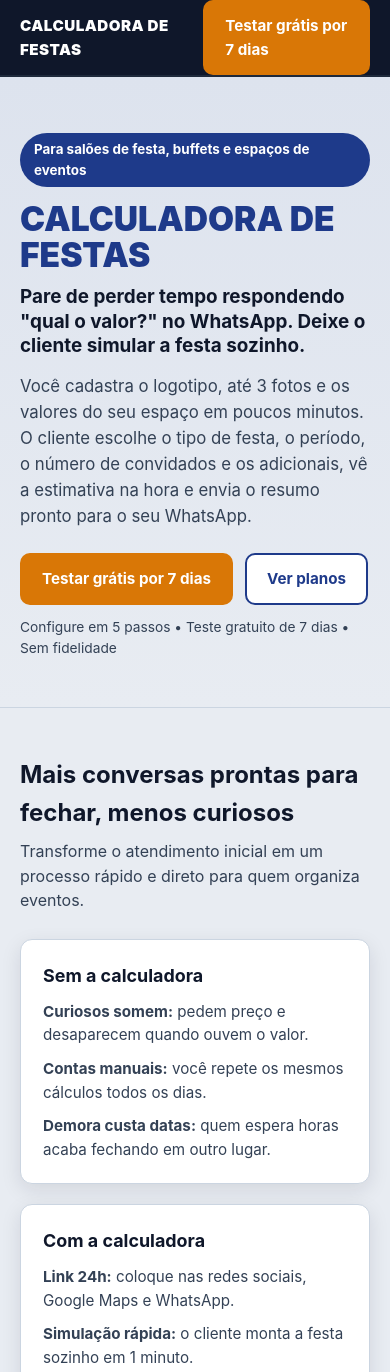
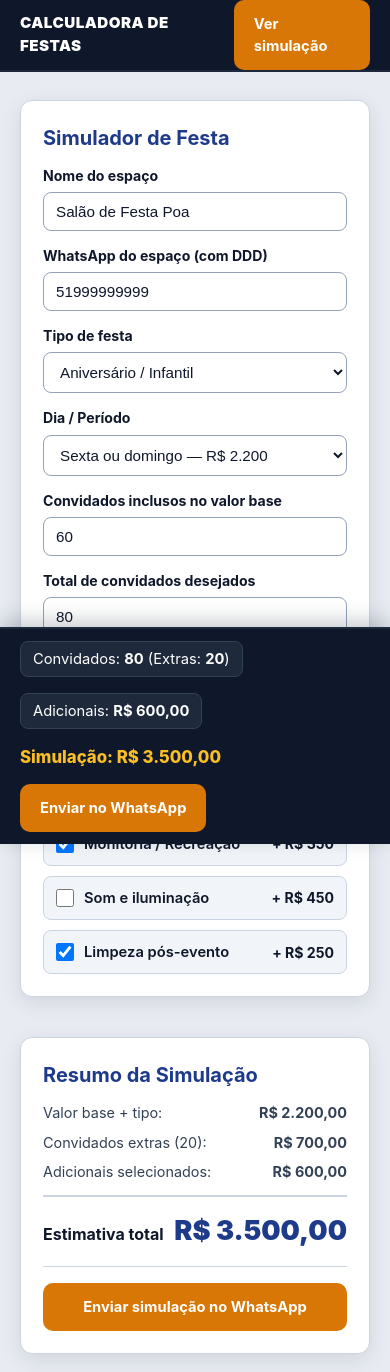
Before and after one commit to voamaisdesign/calculadora-de-festas, a plain HTML site: page index.html in a window 390 px wide. Shown: the top 1372 px of the page. Drawn offline with Linux system fonts and the light colour scheme.

Commit message:
Update index.html

```diff
--- a/index.html
+++ b/index.html
@@ -3,7 +3,7 @@
 <head>
   <meta charset="UTF-8" />
   <meta name="viewport" content="width=device-width, initial-scale=1.0" />
-  <title>Landing Page — Calculadora de Festas</title>
+  <title>Calculadora de Festas — Simulador</title>
   <style>
     :root {
       --bg: #e8ecf2;
@@ -36,8 +36,8 @@
       font-family: -apple-system, BlinkMacSystemFont, "Segoe UI", Roboto, Helvetica, Arial, sans-serif;
       background: var(--bg);
       color: var(--text);
-      line-height: 1.55;
-      -webkit-font-smoothing: antialiased;
+      line-height: 1.5;
+      padding-bottom: 92px;
     }
 
     .container {
@@ -57,8 +57,8 @@
       display: flex;
       align-items: center;
       justify-content: space-between;
-      min-height: 70px;
-      gap: 16px;
+      min-height: 68px;
+      gap: 12px;
     }
 
     .brand {
@@ -69,31 +69,14 @@
       text-decoration: none;
     }
 
-    .nav-links {
-      display: flex;
-      align-items: center;
-      gap: 20px;
-    }
-
-    .nav-links a:not(.btn) {
-      color: #e2e8f0;
-      text-decoration: none;
-      font-weight: 600;
-      font-size: 0.92rem;
-    }
-
-    .nav-links a:not(.btn):hover {
-      color: #fbbf24;
-    }
-
     .btn {
       display: inline-flex;
       align-items: center;
       justify-content: center;
-      padding: 12px 20px;
+      padding: 11px 18px;
       border-radius: 10px;
       font-weight: 700;
-      font-size: 0.95rem;
+      font-size: 0.92rem;
       text-decoration: none;
       border: 2px solid transparent;
       cursor: pointer;
@@ -102,94 +85,14 @@
     .btn-cta { background: var(--cta); color: #ffffff; }
     .btn-cta:hover { background: var(--cta-hover); }
 
-    .btn-outline {
-      background: var(--surface);
-      color: var(--primary);
-      border-color: var(--primary);
+    main { padding: 28px 0; }
+
+    .layout {
+      display: grid;
+      grid-template-columns: 1.35fr 0.9fr;
+      gap: 22px;
+      align-items: start;
     }
-    .btn-outline:hover { background: var(--badge-bg); }
-
-    .hero {
-      padding: 56px 0 48px;
-      background: linear-gradient(180deg, #dde3ee 0%, #e8ecf2 100%);
-      border-bottom: 1px solid var(--border-light);
-    }
-
-    .pill {
-      display: inline-block;
-      background: var(--primary);
-      color: #ffffff;
-      font-weight: 700;
-      font-size: 0.84rem;
-      padding: 6px 14px;
-      border-radius: 999px;
-      margin-bottom: 14px;
-    }
-
-    h1 {
-      font-size: clamp(2.1rem, 4.5vw, 3.4rem);
-      line-height: 1.08;
-      color: var(--primary);
-      text-transform: uppercase;
-      font-weight: 900;
-      margin-bottom: 12px;
-    }
-
-    .hero-tagline {
-      font-size: clamp(1.18rem, 2.2vw, 1.5rem);
-      line-height: 1.3;
-      font-weight: 700;
-      color: var(--text);
-      margin-bottom: 14px;
-      max-width: 54ch;
-    }
-
-    .lead {
-      font-size: 1.05rem;
-      color: var(--text-secondary);
-      max-width: 62ch;
-      margin-bottom: 24px;
-    }
-
-    .hero-actions {
-      display: flex;
-      flex-wrap: wrap;
-      gap: 12px;
-      margin-bottom: 12px;
-    }
-
-    .micro {
-      font-size: 0.86rem;
-      color: var(--text-secondary);
-    }
-
-    section { padding: 48px 0; }
-
-    .section-alt {
-      background: var(--surface-alt);
-      border-top: 1px solid var(--border-light);
-      border-bottom: 1px solid var(--border-light);
-    }
-
-    .section-head {
-      max-width: 680px;
-      margin-bottom: 26px;
-    }
-
-    .section-head h2 {
-      font-size: clamp(1.5rem, 2.6vw, 2.05rem);
-      margin-bottom: 8px;
-      color: var(--text);
-    }
-
-    .section-head p {
-      color: var(--text-secondary);
-      font-size: 1rem;
-    }
-
-    .grid-2 { display: grid; grid-template-columns: repeat(2, 1fr); gap: 20px; }
-    .grid-3 { display: grid; grid-template-columns: repeat(3, 1fr); gap: 20px; }
-    .grid-5 { display: grid; grid-template-columns: repeat(5, 1fr); gap: 14px; }
 
     .card {
       background: var(--surface);
@@ -197,100 +100,145 @@
       border-radius: var(--radius);
       padding: 22px;
       box-shadow: var(--shadow);
+      margin-bottom: 18px;
     }
 
-    .card h3 { margin-bottom: 10px; font-size: 1.12rem; color: var(--text); }
-    .card p, .card li { color: var(--text-secondary); font-size: 0.95rem; }
-    .card ul { list-style: none; display: grid; gap: 10px; }
-
-    .step-badge {
-      display: inline-block;
-      background: var(--badge-bg);
+    .card h1, .card h2 {
+      font-size: 1.25rem;
       color: var(--primary);
-      font-weight: 800;
-      font-size: 0.82rem;
-      padding: 4px 10px;
-      border-radius: 999px;
-      margin-bottom: 10px;
+      margin-bottom: 12px;
     }
 
-    .plan-featured {
-      border: 3px solid var(--primary);
-      position: relative;
+    .field-grid {
+      display: grid;
+      grid-template-columns: repeat(2, 1fr);
+      gap: 14px;
     }
 
-    .plan-tag {
-      display: inline-block;
-      background: var(--primary);
-      color: #ffffff;
-      font-size: 0.78rem;
-      font-weight: 800;
-      padding: 4px 10px;
-      border-radius: 999px;
+    .field { display: flex; flex-direction: column; gap: 6px; }
+    .field.full { grid-column: 1 / -1; }
+
+    label {
+      font-size: 0.88rem;
+      font-weight: 700;
+      color: var(--text);
+    }
+
+    input, select {
+      width: 100%;
+      padding: 10px 12px;
+      border: 1.5px solid var(--border);
+      border-radius: 8px;
+      font-size: 0.95rem;
+      color: var(--text);
+      background: #ffffff;
+    }
+
+    .options-list {
+      display: grid;
+      gap: 10px;
+      margin-top: 8px;
+    }
+
+    .check-item {
+      display: flex;
+      align-items: center;
+      justify-content: space-between;
+      gap: 12px;
+      padding: 10px 12px;
+      border: 1px solid var(--border-light);
+      border-radius: 8px;
+      background: var(--surface-alt);
+      cursor: pointer;
+    }
+
+    .check-left {
+      display: flex;
+      align-items: center;
+      gap: 10px;
+      font-size: 0.92rem;
+      font-weight: 600;
+    }
+
+    .check-left input[type="checkbox"] {
+      width: 18px;
+      height: 18px;
+      cursor: pointer;
+    }
+
+    .summary-box {
+      position: sticky;
+      top: 18px;
+    }
+
+    .total-row {
+      display: flex;
+      justify-content: space-between;
+      align-items: baseline;
+      padding: 14px 0;
+      border-top: 2px solid var(--border-light);
+      border-bottom: 1px solid var(--border-light);
+      margin: 12px 0 16px;
+    }
+
+    .total-label { font-weight: 700; font-size: 1rem; }
+    .total-value { font-size: 1.7rem; font-weight: 900; color: var(--primary); }
+
+    .detail-line {
+      display: flex;
+      justify-content: space-between;
+      font-size: 0.9rem;
+      color: var(--text-secondary);
       margin-bottom: 8px;
     }
 
-    .price { font-size: 1.9rem; font-weight: 800; color: var(--text); margin: 8px 0 4px; }
-    .cycle { font-size: 0.88rem; color: var(--text-secondary); font-weight: 600; margin-bottom: 14px; }
-
-    .faq-list { display: grid; gap: 12px; }
-
-    details.faq {
-      background: var(--surface);
-      border: 1.5px solid var(--border-light);
-      border-radius: var(--radius);
-      padding: 16px 20px;
+    .status-bar {
+      position: fixed;
+      left: 0;
+      right: 0;
+      bottom: 0;
+      background: var(--surface-dark);
+      color: #ffffff;
+      border-top: 2px solid #1e293b;
+      padding: 12px 20px;
+      z-index: 30;
+      box-shadow: 0 -6px 20px rgba(15, 23, 42, 0.22);
     }
 
-    details.faq summary {
-      font-weight: 700;
-      cursor: pointer;
-      color: var(--text);
+    .status-inner {
+      max-width: 1120px;
+      margin: 0 auto;
+      display: flex;
+      align-items: center;
+      justify-content: space-between;
+      gap: 14px;
+      flex-wrap: wrap;
     }
 
-    details.faq p {
-      margin-top: 10px;
-      color: var(--text-secondary);
-      font-size: 0.95rem;
+    .status-info {
+      display: flex;
+      align-items: center;
+      gap: 16px;
+      flex-wrap: wrap;
+      font-size: 0.92rem;
     }
 
-    .cta-banner {
-      background: var(--surface-dark);
-      color: #ffffff;
-      border-radius: 16px;
-      padding: 36px 28px;
-      display: flex;
-      flex-wrap: wrap;
-      align-items: center;
-      justify-content: space-between;
-      gap: 20px;
+    .status-badge {
+      background: #1e293b;
+      border: 1px solid #334155;
+      padding: 6px 12px;
+      border-radius: 8px;
     }
 
-    .cta-banner h2 {
-      font-size: clamp(1.4rem, 2.5vw, 1.95rem);
-      margin-bottom: 6px;
-      color: #ffffff;
+    .status-total {
+      font-weight: 800;
+      color: #fbbf24;
+      font-size: 1.05rem;
     }
 
-    .cta-banner p {
-      color: #cbd5e1;
-      max-width: 56ch;
-    }
-
-    footer {
-      text-align: center;
-      padding: 30px 0 42px;
-      color: var(--text-secondary);
-      font-size: 0.88rem;
-    }
-
-    @media (max-width: 960px) {
-      .grid-5 { grid-template-columns: repeat(2, 1fr); }
-    }
-
-    @media (max-width: 820px) {
-      .grid-2, .grid-3, .grid-5 { grid-template-columns: 1fr; }
-      .nav-links a:not(.btn) { display: none; }
+    @media (max-width: 860px) {
+      .layout { grid-template-columns: 1fr; }
+      .field-grid { grid-template-columns: 1fr; }
     }
   </style>
 </head>
@@ -298,218 +246,185 @@
   <header>
     <div class="container nav">
       <a href="#topo" class="brand">CALCULADORA DE FESTAS</a>
-      <nav class="nav-links">
-        <a href="#como-funciona">Como funciona</a>
-        <a href="#recursos">Recursos</a>
-        <a href="#planos">Planos</a>
-        <a href="#faq">Dúvidas</a>
-        <a href="#link-da-calculadora" class="btn btn-cta">Testar grátis por 7 dias</a>
-      </nav>
+      <a href="#resumo-simulacao" class="btn btn-cta">Ver simulação</a>
     </div>
   </header>
 
   <main id="topo">
-    <!-- 1. HERO -->
-    <section class="hero">
-      <div class="container">
-        <span class="pill">Para salões de festa, buffets e espaços de eventos</span>
-        <h1>CALCULADORA DE FESTAS</h1>
-        <p class="hero-tagline">Pare de perder tempo respondendo "qual o valor?" no WhatsApp. Deixe o cliente simular a festa sozinho.</p>
-        <p class="lead">
-          Você cadastra o logotipo, até 3 fotos e os valores do seu espaço em poucos minutos. O cliente escolhe o tipo de festa, o período, o número de convidados e os adicionais, vê a estimativa na hora e envia o resumo pronto para o seu WhatsApp.
-        </p>
-        <div class="hero-actions">
-          <a href="#link-da-calculadora" class="btn btn-cta">Testar grátis por 7 dias</a>
-          <a href="#planos" class="btn btn-outline">Ver planos</a>
+    <div class="container layout">
+      <div>
+        <div class="card">
+          <h1>Simulador de Festa</h1>
+          <div class="field-grid">
+            <div class="field">
+              <label for="espacoNome">Nome do espaço</label>
+              <input id="espacoNome" type="text" value="Salão de Festa Poa" />
             </div>
-        <p class="micro">Configure em 5 passos • Teste gratuito de 7 dias • Sem fidelidade</p>
+            <div class="field">
+              <label for="whatsappNumero">WhatsApp do espaço (com DDD)</label>
+              <input id="whatsappNumero" type="text" value="51999999999" />
             </div>
-    </section>
-
-    <!-- 2. ANTES X DEPOIS -->
-    <section>
-      <div class="container">
-        <div class="section-head">
-          <h2>Mais conversas prontas para fechar, menos curiosos</h2>
-          <p>Transforme o atendimento inicial em um processo rápido e direto para quem organiza eventos.</p>
+            <div class="field">
+              <label for="tipoFesta">Tipo de festa</label>
+              <select id="tipoFesta">
+                <option value="Aniversário / Infantil" data-mult="1">Aniversário / Infantil</option>
+                <option value="Casamento" data-mult="1.2">Casamento (+20%)</option>
+                <option value="Confraternização / Corporativo" data-mult="1.1">Confraternização / Corporativo (+10%)</option>
+              </select>
             </div>
-        <div class="grid-2">
-          <div class="card">
-            <h3>Sem a calculadora</h3>
-            <ul>
-              <li><strong>Curiosos somem:</strong> pedem preço e desaparecem quando ouvem o valor.</li>
-              <li><strong>Contas manuais:</strong> você repete os mesmos cálculos todos os dias.</li>
-              <li><strong>Demora custa datas:</strong> quem espera horas acaba fechando em outro lugar.</li>
-            </ul>
+            <div class="field">
+              <label for="periodo">Dia / Período</label>
+              <select id="periodo">
+                <option value="Segunda a quinta (4h)" data-base="1500">Segunda a quinta — R$ 1.500</option>
+                <option value="Sexta ou domingo (5h)" data-base="2200" selected>Sexta ou domingo — R$ 2.200</option>
+                <option value="Sábado (6h)" data-base="2800">Sábado — R$ 2.800</option>
+              </select>
             </div>
-          <div class="card">
-            <h3>Com a calculadora</h3>
-            <ul>
-              <li><strong>Link 24h:</strong> coloque nas redes sociais, Google Maps e WhatsApp.</li>
-              <li><strong>Simulação rápida:</strong> o cliente monta a festa sozinho em 1 minuto.</li>
-              <li><strong>Pedido organizado:</strong> você recebe o resumo pronto no WhatsApp.</li>
-            </ul>
+            <div class="field">
+              <label for="convidadosBase">Convidados inclusos no valor base</label>
+              <input id="convidadosBase" type="number" min="10" max="500" value="60" />
+            </div>
+            <div class="field">
+              <label for="convidadosTotal">Total de convidados desejados</label>
+              <input id="convidadosTotal" type="number" min="10" max="500" value="80" />
+            </div>
+            <div class="field full">
+              <label for="valorExtra">Valor por convidado extra (R$)</label>
+              <input id="valorExtra" type="number" min="0" max="500" step="5" value="35" />
             </div>
           </div>
         </div>
-    </section>
 
-    <!-- 3. COMO FUNCIONA EM 5 PASSOS -->
-    <section id="como-funciona" class="section-alt">
-      <div class="container">
-        <div class="section-head">
-          <h2>Como funciona em 5 passos simples</h2>
-          <p>Configuração direta feita por você mesmo, sem precisar de suporte técnico.</p>
-        </div>
-        <div class="grid-5">
         <div class="card">
-            <span class="step-badge">Passo 1</span>
-            <h3>Identidade</h3>
-            <p>Informe o nome do seu espaço e o número de WhatsApp que vai receber os orçamentos.</p>
-          </div>
-          <div class="card">
-            <span class="step-badge">Passo 2</span>
-            <h3>Logotipo</h3>
-            <p>Envie a marca do seu salão ou buffet para aparecer no topo da calculadora.</p>
-          </div>
-          <div class="card">
-            <span class="step-badge">Passo 3</span>
-            <h3>Até 3 fotos</h3>
-            <p>Mostre os melhores ângulos do seu espaço para valorizar o orçamento na hora.</p>
-          </div>
-          <div class="card">
-            <span class="step-badge">Passo 4</span>
-            <h3>Capacidade</h3>
-            <p>Defina o limite de convidados e os tipos de festa que o seu espaço atende.</p>
-          </div>
-          <div class="card">
-            <span class="step-badge">Passo 5</span>
-            <h3>Valores</h3>
-            <p>Cadastre o valor base por período, convidado extra e itens adicionais.</p>
+          <h2>Itens adicionais</h2>
+          <div class="options-list" id="adicionaisLista">
+            <label class="check-item">
+              <span class="check-left">
+                <input type="checkbox" class="add-item" data-nome="Monitoria / Recreação" data-valor="350" checked />
+                Monitoria / Recreação
+              </span>
+              <strong>+ R$ 350</strong>
+            </label>
+            <label class="check-item">
+              <span class="check-left">
+                <input type="checkbox" class="add-item" data-nome="Som e iluminação" data-valor="450" />
+                Som e iluminação
+              </span>
+              <strong>+ R$ 450</strong>
+            </label>
+            <label class="check-item">
+              <span class="check-left">
+                <input type="checkbox" class="add-item" data-nome="Limpeza pós-evento" data-valor="250" checked />
+                Limpeza pós-evento
+              </span>
+              <strong>+ R$ 250</strong>
+            </label>
           </div>
         </div>
       </div>
-    </section>
 
-    <!-- 4. RECURSOS DO SIMULADOR -->
-    <section id="recursos">
-      <div class="container">
-        <div class="section-head">
-          <h2>Tudo o que o seu cliente encontra no link</h2>
-          <p>Uma página leve, feita para abrir rápido no celular de quem está cotando a festa.</p>
+      <aside id="resumo-simulacao" class="card summary-box">
+        <h2>Resumo da Simulação</h2>
+        <div class="detail-line">
+          <span>Valor base + tipo:</span>
+          <strong id="resBase">R$ 0,00</strong>
         </div>
-        <div class="grid-3">
-          <div class="card">
-            <h3>Sua marca e suas fotos</h3>
-            <p>O cliente vê o logotipo e até 3 fotos do seu espaço enquanto simula os valores.</p>
+        <div class="detail-line">
+          <span>Convidados extras (<span id="resExtrasQtd">0</span>):</span>
+          <strong id="resExtrasValor">R$ 0,00</strong>
         </div>
-          <div class="card">
-            <h3>Cálculo automático</h3>
-            <p>Atualiza na hora conforme o dia da semana, quantidade de convidados e adicionais escolhidos.</p>
+        <div class="detail-line">
+          <span>Adicionais selecionados:</span>
+          <strong id="resAddValor">R$ 0,00</strong>
         </div>
-          <div class="card">
-            <h3>Resumo no WhatsApp</h3>
-            <p>Com um clique, o cliente envia toda a simulação pronta para o seu WhatsApp comercial.</p>
+
+        <div class="total-row">
+          <span class="total-label">Estimativa total</span>
+          <span class="total-value" id="resTotal">R$ 0,00</span>
+        </div>
+
+        <a id="btnWhatsApp" href="#" target="_blank" rel="noopener noreferrer" class="btn btn-cta" style="width: 100%;">
+          Enviar simulação no WhatsApp
+        </a>
+      </aside>
+    </div>
+  </main>
+
+  <div class="status-bar" aria-live="polite">
+    <div class="status-inner">
+      <div class="status-info">
+        <span class="status-badge">Convidados: <strong id="barConvidados">80</strong> (Extras: <strong id="barExtras">20</strong>)</span>
+        <span class="status-badge">Adicionais: <strong id="barAdd">R$ 600,00</strong></span>
+        <span class="status-total">Simulação: <span id="barTotal">R$ 2.800,00</span></span>
+      </div>
+      <a id="barWhatsApp" href="#" target="_blank" rel="noopener noreferrer" class="btn btn-cta">
+        Enviar no WhatsApp
+      </a>
     </div>
   </div>
-      </div>
-    </section>
 
-    <!-- 5. PLANOS -->
-    <section id="planos" class="section-alt">
-      <div class="container">
-        <div class="section-head">
-          <h2>Planos após os 7 dias gratuitos</h2>
-          <p>Teste gratuitamente por 7 dias. Depois escolha o período que melhor combina com o seu espaço.</p>
-        </div>
-        <div class="grid-3">
-          <div class="card">
-            <h3>Mensal</h3>
-            <div class="price">R$ 120,00</div>
-            <p class="cycle">Cobrado mensalmente</p>
-            <ul>
-              <li>Calculadora personalizada com sua marca</li>
-              <li>Logotipo e até 3 fotos do espaço</li>
-              <li>Envio direto para seu WhatsApp</li>
-            </ul>
-            <br />
-            <a href="#link-da-calculadora" class="btn btn-outline" style="width:100%;">Começar 7 dias grátis</a>
-          </div>
+  <script>
+    const fmtBRL = (v) => v.toLocaleString("pt-BR", { style: "currency", currency: "BRL" });
 
-          <div class="card plan-featured">
-            <span class="plan-tag">Mais escolhido</span>
-            <h3>Trimestral</h3>
-            <div class="price">R$ 320,00</div>
-            <p class="cycle">A cada 3 meses (equivale a R$ 106,67/mês)</p>
-            <ul>
-              <li>Calculadora personalizada com sua marca</li>
-              <li>Logotipo e até 3 fotos do espaço</li>
-              <li>Envio direto para seu WhatsApp</li>
-            </ul>
-            <br />
-            <a href="#link-da-calculadora" class="btn btn-cta" style="width:100%;">Começar 7 dias grátis</a>
-          </div>
+    function calcular() {
+      const espacoNome = document.getElementById("espacoNome").value.trim() || "Espaço de Eventos";
+      const whatsRaw = document.getElementById("whatsappNumero").value.replace(/\D/g, "");
+      const tipoSel = document.getElementById("tipoFesta");
+      const periodoSel = document.getElementById("periodo");
 
-          <div class="card">
-            <h3>Semestral</h3>
-            <div class="price">R$ 528,00</div>
-            <p class="cycle">A cada 6 meses (equivale a R$ 88,00/mês)</p>
-            <ul>
-              <li>Calculadora personalizada com sua marca</li>
-              <li>Logotipo e até 3 fotos do espaço</li>
-              <li>Envio direto para seu WhatsApp</li>
-            </ul>
-            <br />
-            <a href="#link-da-calculadora" class="btn btn-outline" style="width:100%;">Começar 7 dias grátis</a>
-          </div>
-        </div>
-      </div>
-    </section>
+      const multTipo = parseFloat(tipoSel.selectedOptions[0].dataset.mult || "1");
+      const basePeriodo = parseFloat(periodoSel.selectedOptions[0].dataset.base || "0");
+      const convBase = Math.max(0, parseInt(document.getElementById("convidadosBase").value || "0", 10));
+      const convTotal = Math.max(0, parseInt(document.getElementById("convidadosTotal").value || "0", 10));
+      const valorExtra = Math.max(0, parseFloat(document.getElementById("valorExtra").value || "0"));
 
-    <!-- 6. FAQ -->
-    <section id="faq">
-      <div class="container">
-        <div class="section-head">
-          <h2>Perguntas frequentes</h2>
-          <p>Respostas rápidas antes de criar a sua calculadora.</p>
-        </div>
-        <div class="faq-list">
-          <details class="faq" open>
-            <summary>Como funciona o teste grátis de 7 dias?</summary>
-            <p>Você configura sua calculadora agora e usa por 7 dias sem pagar nada. Se gostar e quiser manter o link ativo, escolhe um dos planos (Mensal, Trimestral ou Semestral).</p>
-          </details>
-          <details class="faq">
-            <summary>Preciso saber programação ou design?</summary>
-            <p>Não. Tudo é preenchido em um formulário simples de 5 passos, e suas imagens são ajustadas automaticamente.</p>
-          </details>
-          <details class="faq">
-            <summary>Posso alterar os valores do meu espaço depois?</summary>
-            <p>Sim. Sempre que reajustar preços de locação, convidado extra ou adicionais, basta atualizar no painel.</p>
-          </details>
-          <details class="faq">
-            <summary>Existe multa ou fidelidade?</summary>
-            <p>Não há fidelidade. Você renova apenas pelo período escolhido.</p>
-          </details>
-        </div>
-      </div>
-    </section>
+      const extrasQtd = Math.max(0, convTotal - convBase);
+      const extrasValor = extrasQtd * valorExtra;
+      const baseAjustado = basePeriodo * multTipo;
 
-    <!-- 7. CHAMADA FINAL -->
-    <section>
-      <div class="container">
-        <div class="cta-banner">
-          <div>
-            <h2>Pronto para deixar seu espaço vendendo 24 horas?</h2>
-            <p>Comece seu teste gratuito de 7 dias agora mesmo e compartilhe o link da calculadora no seu WhatsApp e redes sociais.</p>
-          </div>
-          <a href="#link-da-calculadora" class="btn btn-cta">Testar grátis por 7 dias</a>
-        </div>
-      </div>
-    </section>
-  </main>
+      let addValor = 0;
+      const selecionados = [];
+      document.querySelectorAll(".add-item:checked").forEach((el) => {
+        addValor += parseFloat(el.dataset.valor || "0");
+        selecionados.push(el.dataset.nome);
+      });
 
-  <footer>
-    <div class="container">CALCULADORA DE FESTAS • Todos os direitos reservados • Teste gratuito de 7 dias</div>
-  </footer>
+      const total = baseAjustado + extrasValor + addValor;
+
+      document.getElementById("resBase").textContent = fmtBRL(baseAjustado);
+      document.getElementById("resExtrasQtd").textContent = extrasQtd;
+      document.getElementById("resExtrasValor").textContent = fmtBRL(extrasValor);
+      document.getElementById("resAddValor").textContent = fmtBRL(addValor);
+      document.getElementById("resTotal").textContent = fmtBRL(total);
+
+      document.getElementById("barConvidados").textContent = convTotal;
+      document.getElementById("barExtras").textContent = extrasQtd;
+      document.getElementById("barAdd").textContent = fmtBRL(addValor);
+      document.getElementById("barTotal").textContent = fmtBRL(total);
+
+      const texto = [
+        `Olá! Simulei uma festa no *${espacoNome}*:`,
+        `• Tipo: ${tipoSel.value}`,
+        `• Período: ${periodoSel.value}`,
+        `• Convidados: ${convTotal} (${extrasQtd} extras)`,
+        `• Adicionais: ${selecionados.length ? selecionados.join(", ") : "Nenhum"}`,
+        `• *Estimativa total: ${fmtBRL(total)}*`
+      ].join("\n");
+
+      const link = whatsRaw
+        ? `https://wa.me/${whatsRaw}?text=${encodeURIComponent(texto)}`
+        : `https://wa.me/?text=${encodeURIComponent(texto)}`;
+
+      document.getElementById("btnWhatsApp").href = link;
+      document.getElementById("barWhatsApp").href = link;
+    }
+
+    document.querySelectorAll("input, select").forEach((el) => {
+      el.addEventListener("input", calcular);
+      el.addEventListener("change", calcular);
+    });
+
+    calcular();
+  </script>
 </body>
 </html>
```
Lines whose indentation alone changed are shown as unchanged.
